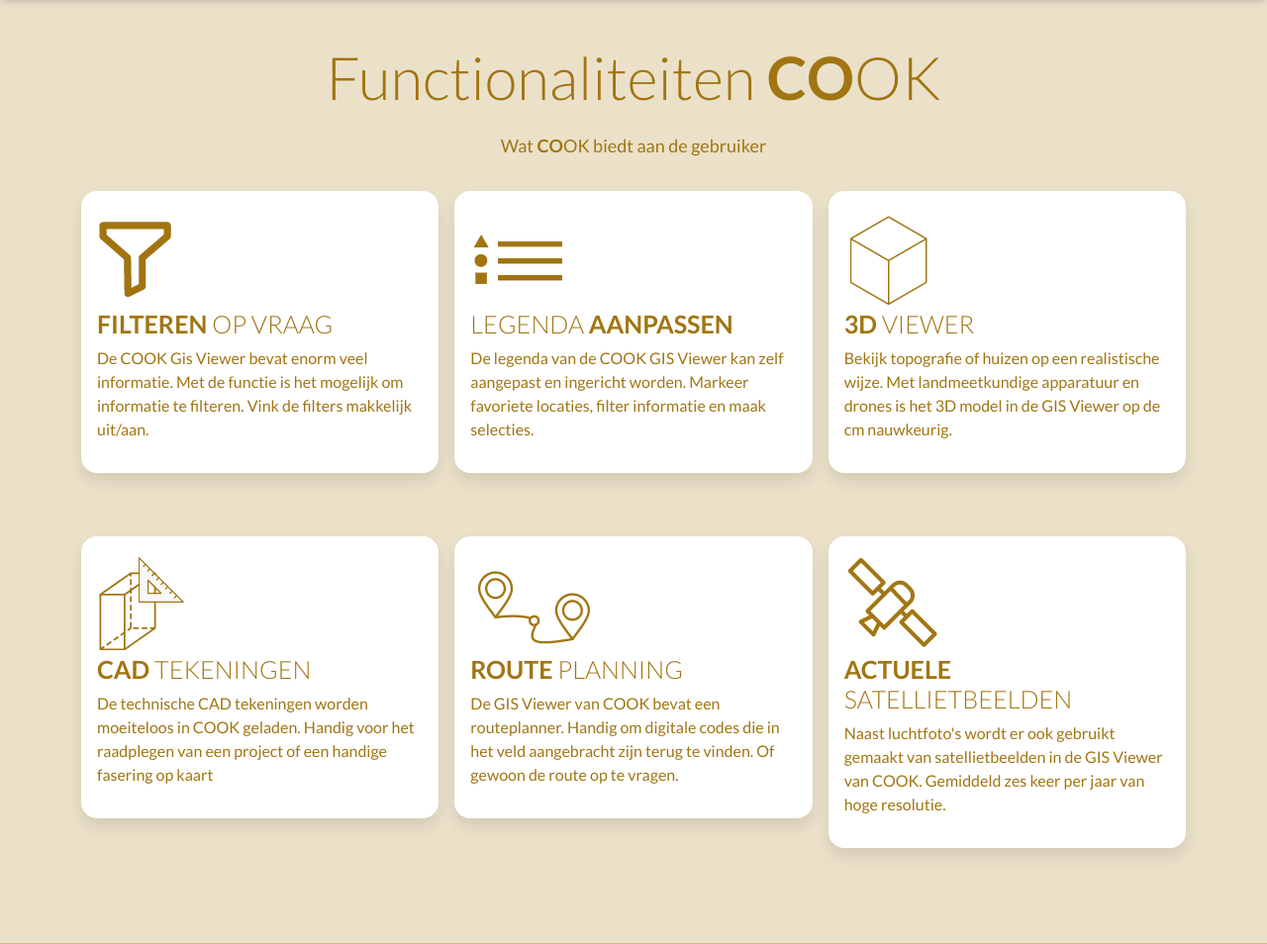
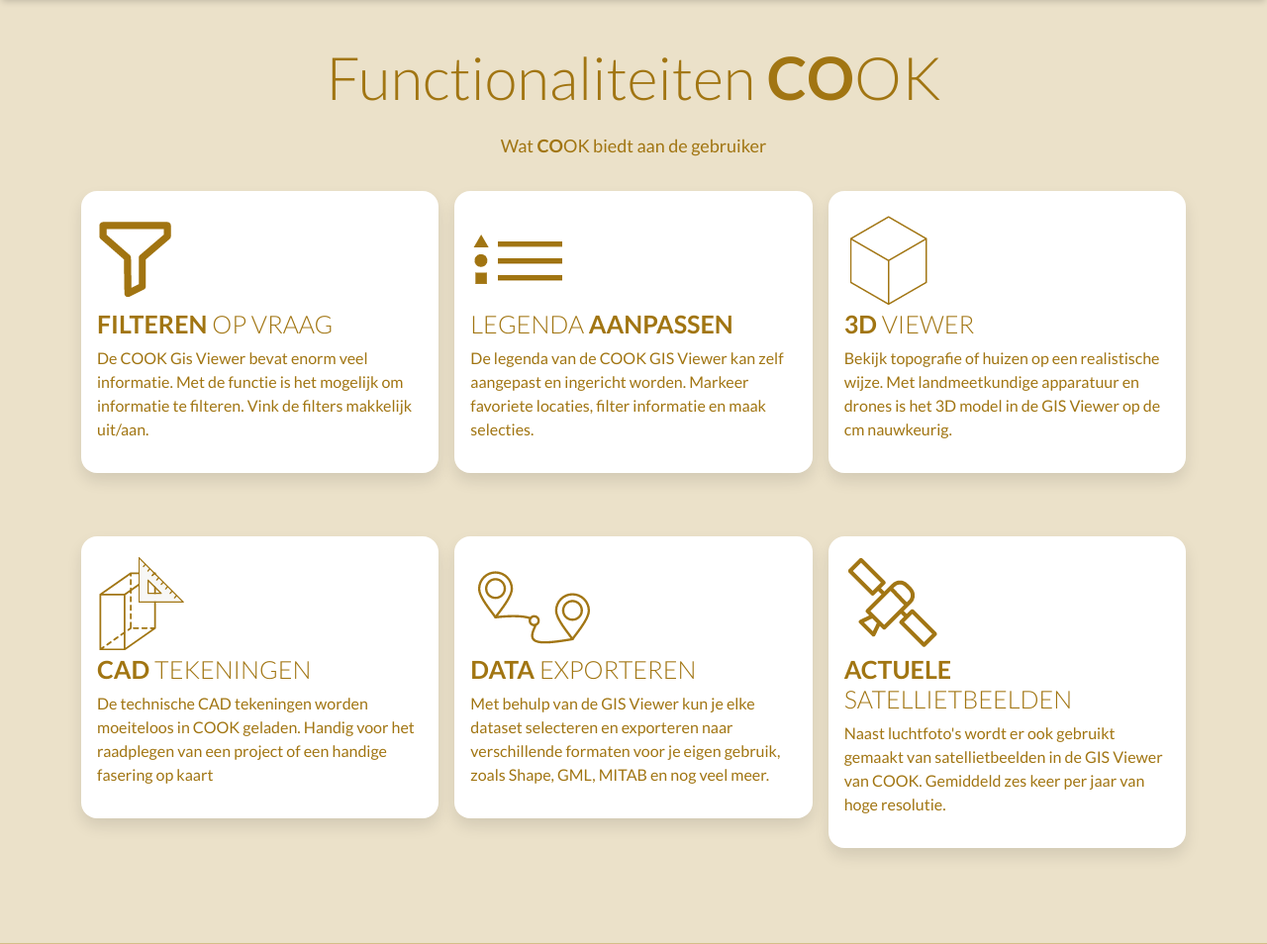
Before and after one commit to gisarts/demos, a PHP site: page /index.php?page=functies in a window 1280 px wide. Shown: the part 121-1075 px from the top of the page at 99% size. Run offline with PHP 8.4, Linux system fonts and the light colour scheme; some libraries are stand-ins or nearby versions.

Commit message:
Change function

```diff
--- a/functies.php
+++ b/functies.php
@@ -56,9 +56,9 @@
                 <div class="card mb-5 rounded-4 f-card">
                     <div class="card-body">
                         <img src="./img/functie5.png" alt="">
-                        <h4 class="text-gold"><b>ROUTE</b> PLANNING</h4>
+                        <h4 class="text-gold"><b>DATA</b> EXPORTEREN</h4>
                         <p class="fs-6 text-gold">
-                            De GIS Viewer van COOK bevat een routeplanner. Handig om digitale codes die in het veld aangebracht zijn terug te vinden. Of gewoon de route op te vragen.
+                        Met behulp van de GIS Viewer kun je elke dataset selecteren en exporteren naar verschillende formaten voor je eigen gebruik, zoals Shape, GML, MITAB en nog veel meer.
                         </p>
                     </div>
                 </div>
```
